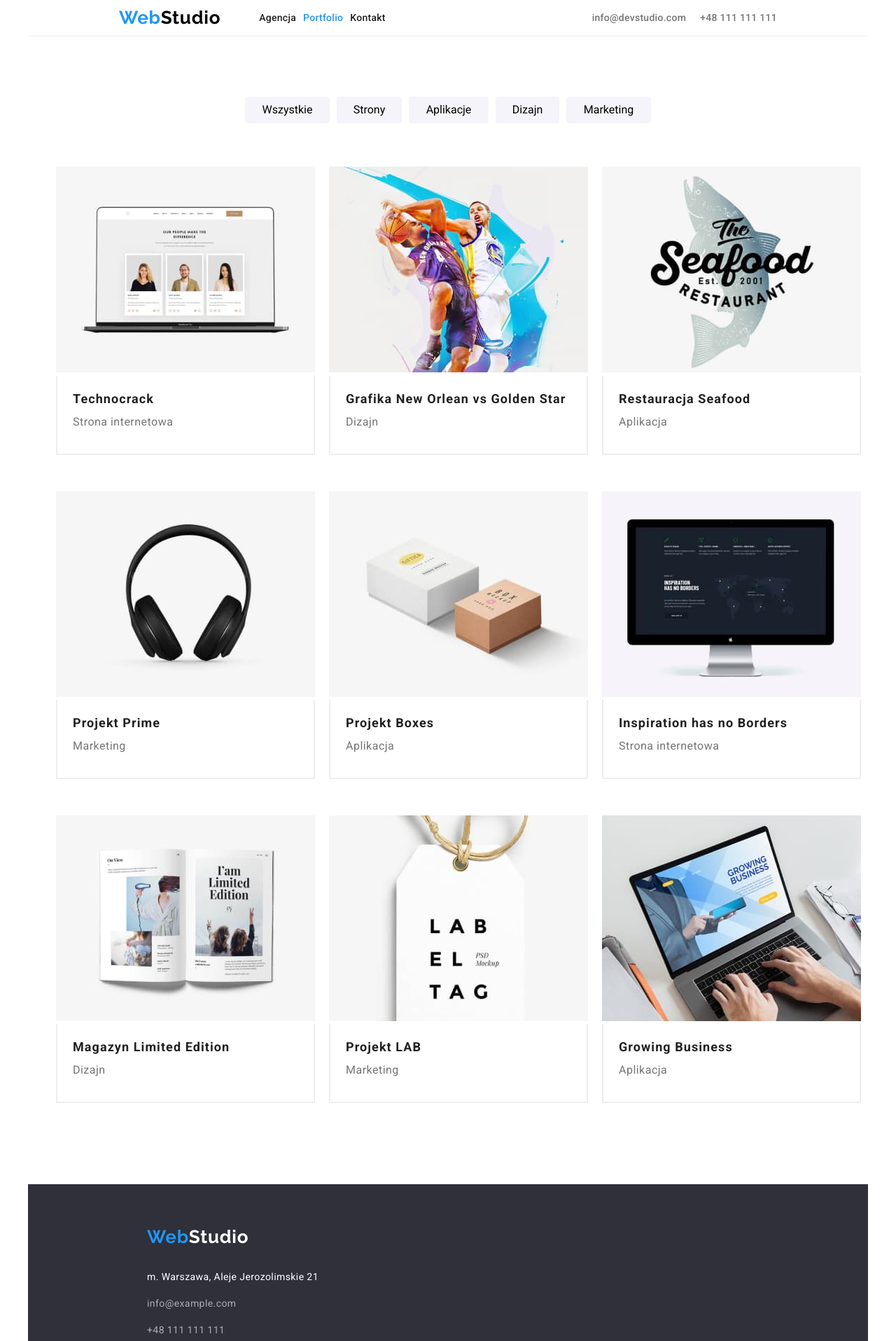
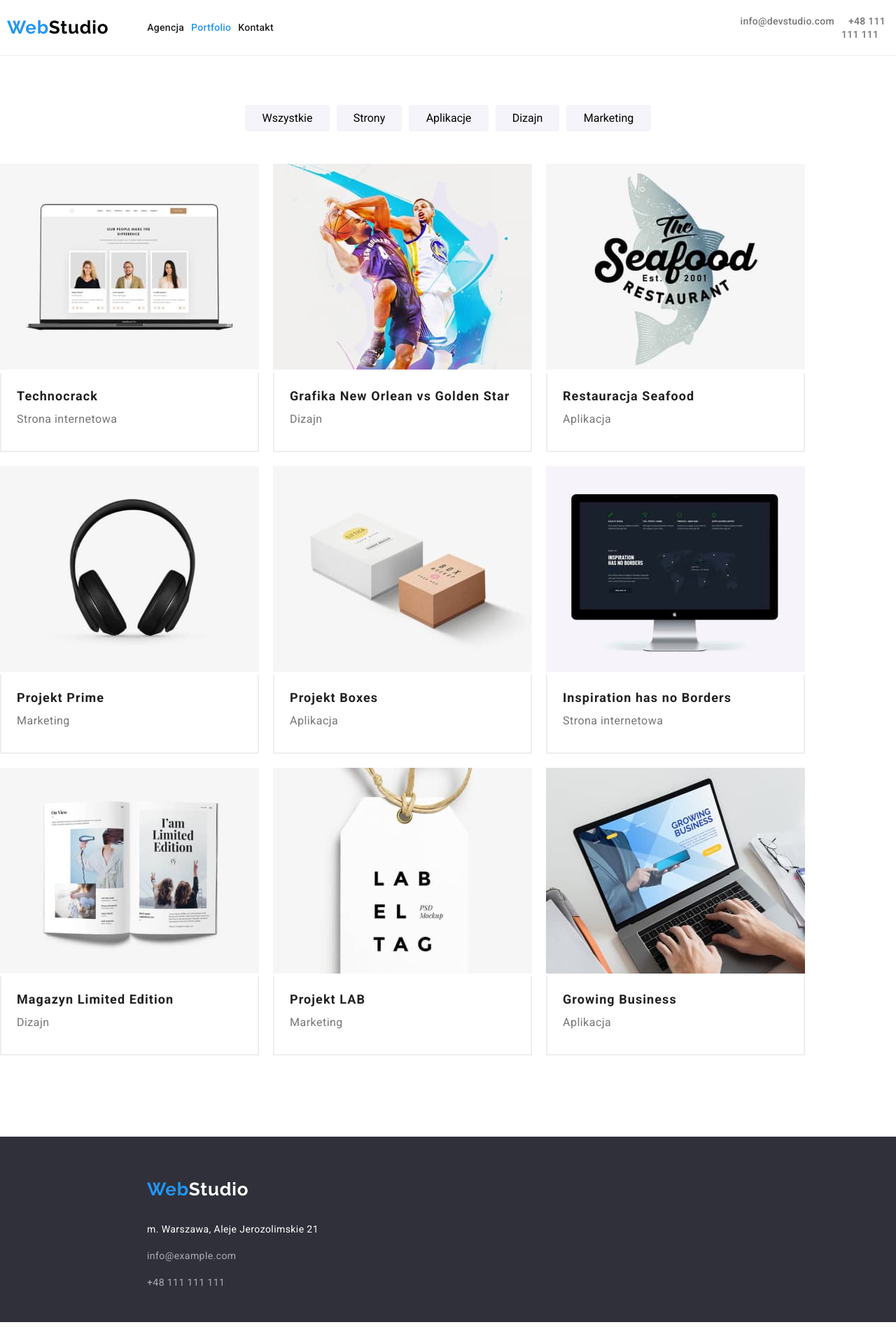
Before and after one commit to MarcinT82/goit-markup-hw-03, a plain HTML site: page portfolio.html in a window 1280 px wide. Shown: the top 1916 px of the page at 70% size. After the commit the page ends 1889 px from the top, so only its background shows below. Drawn offline with nearby package versions, Linux system fonts and the light colour scheme.

Commit message:
working-on-improvements

```diff
--- a/css/styles.css
+++ b/css/styles.css
@@ -1,8 +1,6 @@
 body {
   font-family: "Roboto", "Raleway", sans-serif;
   color: #212121;
-  max-width: 1200px;
-  margin: 0 auto;
 }
 :root {
   --brand-color: #2196f3;
@@ -23,9 +21,11 @@ body {
   align-items: center;
   margin-bottom: 0px;
   border-bottom: 1px solid var(--thin-line);
+  height: 80px;
 }
 .container {
   width: 1200px;
+  margin: 0 auto;
 }
 .logo-navigation {
   display: flex;
@@ -372,7 +372,7 @@ body {
 }
 .display {
   display: flex;
-  justify-content: center;
+  justify-content: space-between;
 }
 .name-title p {
   width: 147px;
@@ -400,3 +400,6 @@ body {
 .team img {
   display: block;
 }
+figure {
+  margin: 0;
+}
--- a/portfolio.html
+++ b/portfolio.html
@@ -19,7 +19,7 @@
   </head>
   <body>
     <header class="background-header header-container">
-      <div class="logo-navigation">
+      <div class="logo-navigation container">
         <a class="logotype-webstudio-header" href="#"
           ><span class="logotype-web">Web</span>Studio</a
         >
@@ -55,8 +55,8 @@
       </div>
     </header>
     <main>
-      <section class="container">
-        <ul class="dots options">
+      <section>
+        <ul class="dots options container">
           <li>
             <button class="buttons button-all" type="button">Wszystkie</button>
           </li>
@@ -228,8 +228,8 @@
         </div>
       </section>
     </main>
-    <footer class="background-footer container">
-      <div class="footer-container">
+    <footer class="background-footer">
+      <div class="footer-container container">
         <div class="home-address">
           <a class="logotype-webstudio-footer" href="#"
             ><span class="logotype-web">Web</span>Studio</a
```
Also changed, not shown: index.html (+21 -15 lines).
